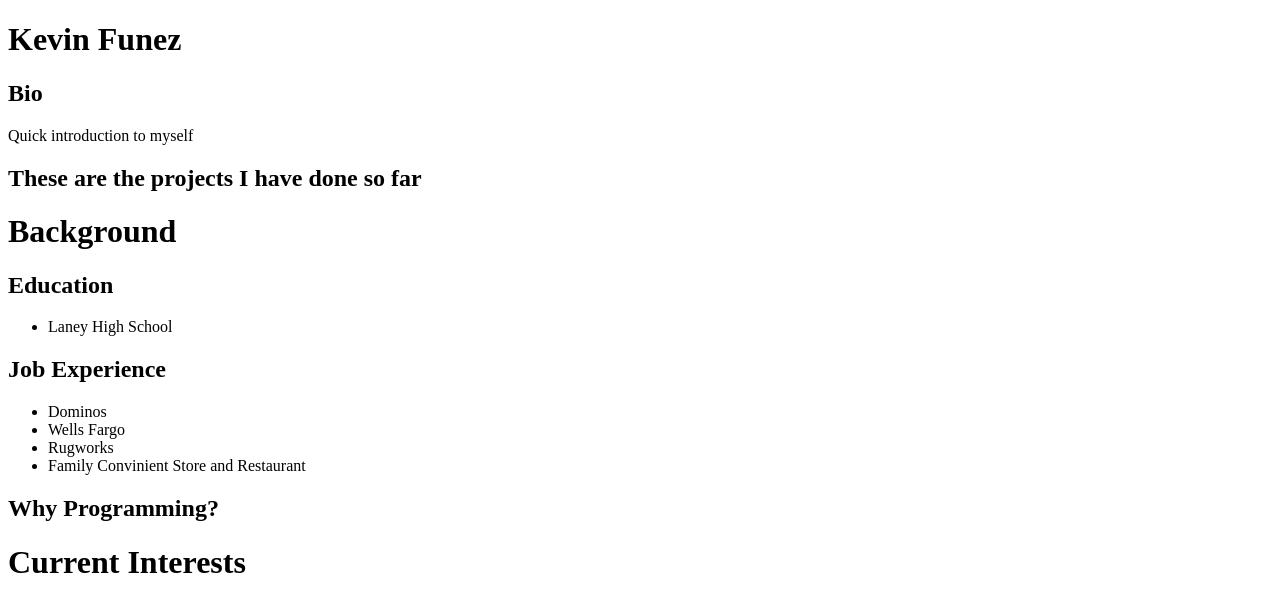
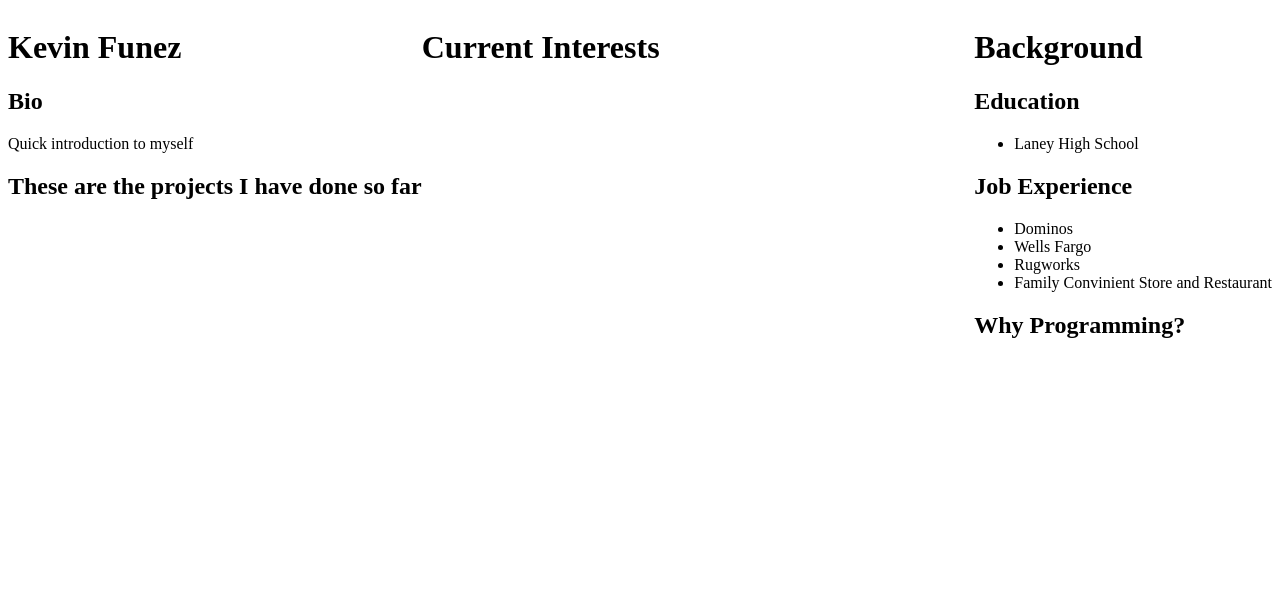
Before and after one commit to KevinFunez5/portfolio, a plain HTML site: page index.html in a window 1280 px wide. Drawn offline with Linux system fonts and the light colour scheme.

Commit message:
float text left or right

```diff
--- a/css/styles.css
+++ b/css/styles.css
@@ -0,0 +1,10 @@
+.next {
+  float: left;
+
+}
+.flashy {
+  float: right;
+}
+.zoom {
+  float: left;
+}
--- a/index.html
+++ b/index.html
@@ -5,16 +5,19 @@
   <title>Portfolio</title>
 </head>
 <body>
+  <div class="next">
   <h1>Kevin Funez</h1>
     <h2>Bio</h2>
       <p>Quick introduction to myself</p>
   <h2>These are the projects I have done so far</h2>
-    <h3></h3>
+    <h3><a href="http://"></a></h3>
       <p></p>
-    <h3></h3>
+    <h3><a href="http://"></a></h3>
       <p></p>
-    <h3></h3>
+    <h3><a href="http://"></a></h3>
       <p></p>
+  </div>
+  <div class="flashy">
   <h1>Background</h1>
     <h2>Education</h2>
       <ul>
@@ -28,7 +31,10 @@
         <li>Family Convinient Store and Restaurant</li>
       </ul>
     <h2>Why Programming?</h2>
+  </div>
+  <div class="zoom">
   <h1>Current Interests</h1>
     <p></p>
+  </div>
 </body>
 </html>
```
